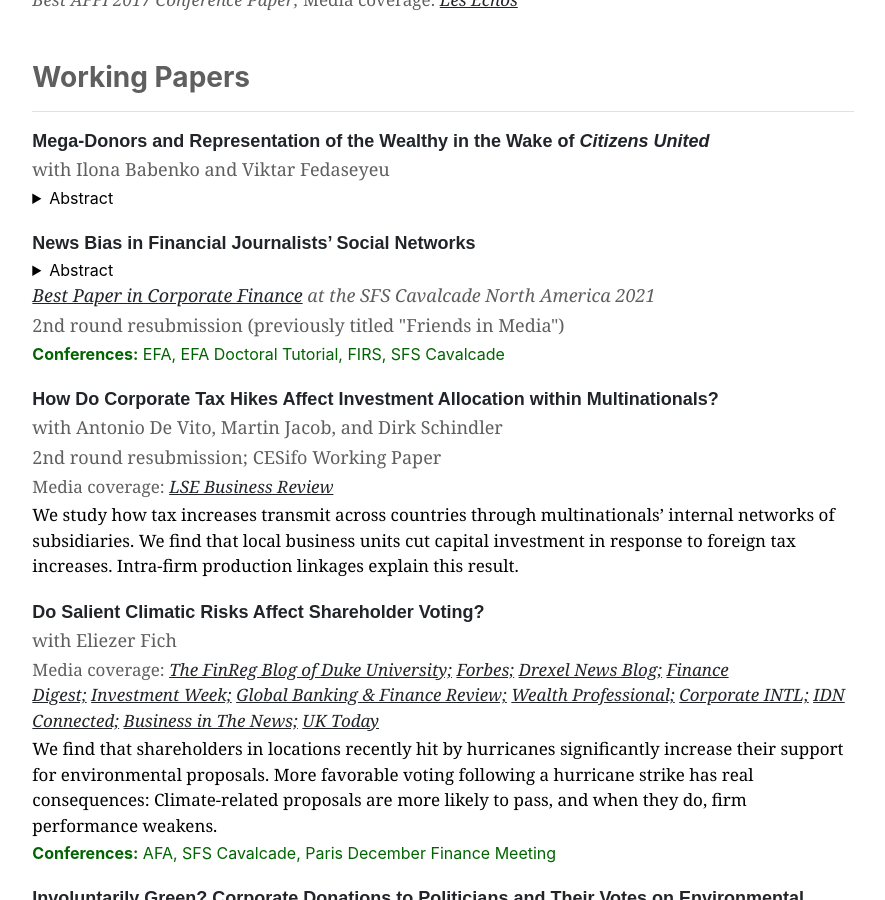
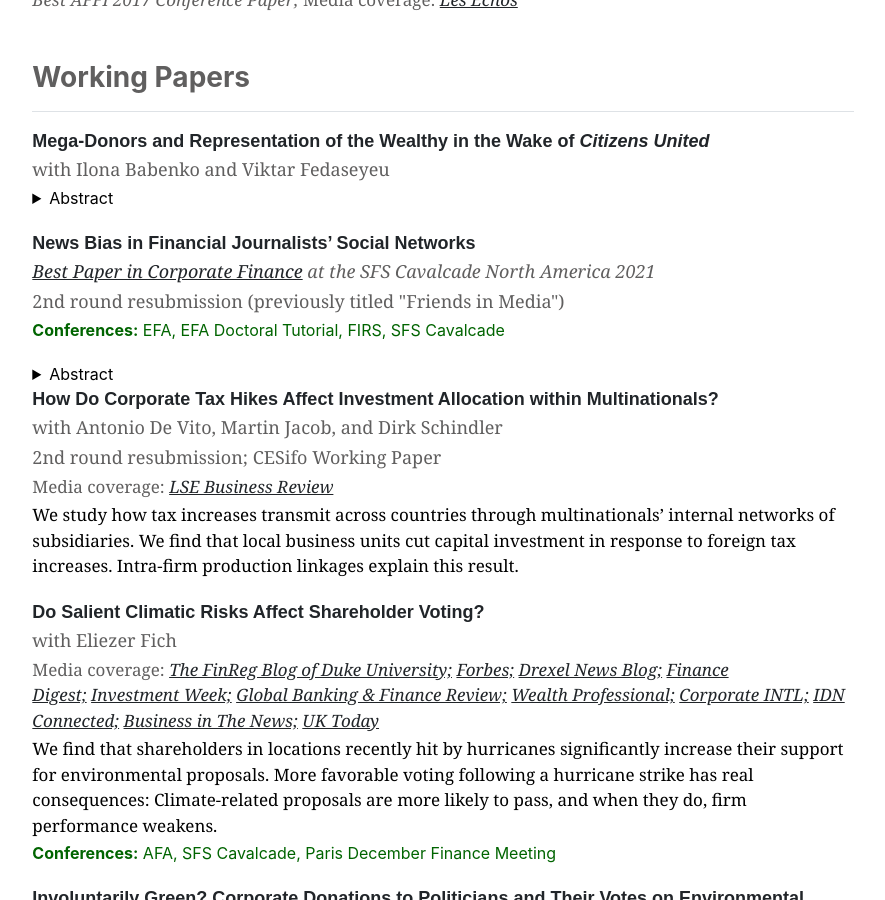
Before and after one commit to guosongxu/guosongxu.github.io, a Jekyll site: the page built from index.md, in a window 1280 px wide and 900 px high, scrolled down 1070 px. Shown: the whole window, without its empty margins (197-1082 px from the left). Built offline with Jekyll 4.4.1, drawn with Linux system fonts in a browser that asks for light colours.

Commit message:
Update home.html

```diff
--- a/_layouts/home.html
+++ b/_layouts/home.html
@@ -44,15 +44,15 @@ layout: default
     </details>
 
     <p style="font-family:arial, 'MS Sans Serif', arial;font-size:18px;margin-bottom:1px;margin-top:20px;"><a rel="noreferrer noopener" aria-label=" (opens in a new tab)" href="https://papers.ssrn.com/sol3/papers.cfm?abstract_id=3189273" target="_blank" style="text-decoration:none;"><strong>News Bias in Financial Journalists’ Social Networks</strong></a></p>
+    <p style="font-family:georgia;font-size:18px;margin-bottom:3px;color:#605F5F"><em><a rel="noreferrer noopener" href="http://sfs.org/cavalcade-best-paper-in-corporate-finance/" target="_blank">Best Paper in Corporate Finance</a> at the SFS Cavalcade North America 2021</em></p>
+    <p style="font-family:georgia;font-size:18px;margin-bottom:3px;color:#605F5F">2nd round resubmission (previously titled "Friends in Media")</p>
+    <p style="font-size:16px;margin-bottom:20px;color:#006400"><strong>Conferences:</strong> EFA, EFA Doctoral Tutorial, FIRS, SFS Cavalcade</p>
     <details>
       <summary>Abstract</summary>
       <p>
         Connected financial journalists—those with working relationships, common school ties, or social media connections to company management—show a marked favorable bias in their news stories. These journalists are more likely to quote connected executives, include more ambiguous language, and portray other firms in the same social network more positively. Journalists’ bias has implications for both capital market outcomes and the journalists’ careers. I find that articles by connected journalists are associated with higher market prices upon news announcement and long-term price reversion. Connected M&A articles are correlated with increased bid competition, deal premiums, and termination rates. Moreover, connected journalists are more likely to leave journalism and join their associated industries in the long run. Taken together, the evidence suggests that financial journalists’ personal networks promote news bias and hinder the efficient dissemination of information.
       </p>
     </details>
-    <p style="font-family:georgia;font-size:18px;margin-bottom:3px;color:#605F5F"><em><a rel="noreferrer noopener" href="http://sfs.org/cavalcade-best-paper-in-corporate-finance/" target="_blank">Best Paper in Corporate Finance</a> at the SFS Cavalcade North America 2021</em></p>
-    <p style="font-family:georgia;font-size:18px;margin-bottom:3px;color:#605F5F">2nd round resubmission (previously titled "Friends in Media")</p>
-    <p style="font-size:16px;margin-bottom:20px;color:#006400"><strong>Conferences:</strong> EFA, EFA Doctoral Tutorial, FIRS, SFS Cavalcade</p>
 
     <p style="font-family:arial, 'MS Sans Serif', arial;font-size:18px;margin-bottom:1px;"><a rel="noreferrer noopener" aria-label=" (opens in a new tab)" href="https://papers.ssrn.com/sol3/papers.cfm?abstract_id=3643481" target="_blank" style="text-decoration:none;"><strong>How Do Corporate Tax Hikes Affect Investment Allocation within Multinationals?</strong></a></p>
     <p style="font-family:georgia;font-size:18px;margin-bottom:3px;color:#605F5F">with Antonio De Vito, Martin Jacob, and Dirk Schindler</p>
```
